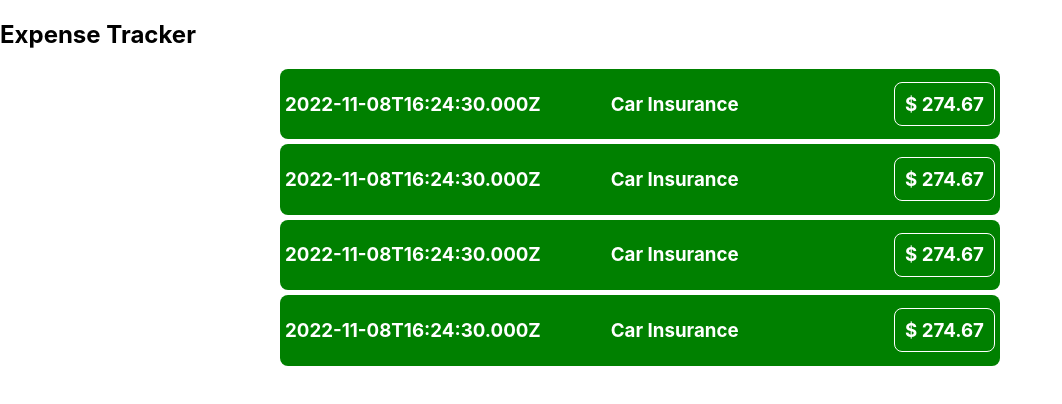
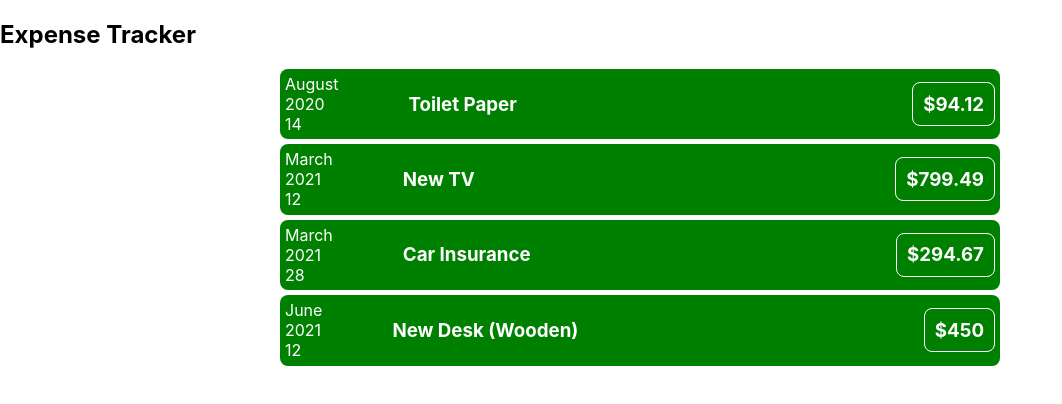
Before and after one commit to austynomilan/expense_tracker, a React (Create React App) app: page / in a window 1280 px wide. Shown: the top 404 px of the page, without its empty margins (0-1062 px from the left). Built offline with nearby package versions, Linux system fonts and the light colour scheme.

Commit message:
reusable component updated

```diff
--- a/src/App.js
+++ b/src/App.js
@@ -2,13 +2,52 @@ import './App.css';
 import Expense from './components/Expense';
 
 function App() {
+
+const expenses = [
+  {
+    id: "e1",
+    title: "Toilet Paper",
+    amount: 94.12,
+    date: new Date(2020, 7, 14),
+  },
+  { id: "e2", title: "New TV", amount: 799.49, date: new Date(2021, 2, 12) },
+  {
+    id: "e3",
+    title: "Car Insurance",
+    amount: 294.67,
+    date: new Date(2021, 2, 28),
+  },
+  {
+    id: "e4",
+    title: "New Desk (Wooden)",
+    amount: 450,
+    date: new Date(2021, 5, 12),
+  },
+];
+
   return (
     <div className='App'>
       <h2>Expense Tracker</h2>
-      <Expense />
-      <Expense />
-      <Expense />
-      <Expense />
+      <Expense
+        title={expenses[0].title}
+        price={expenses[0].amount}
+        date={expenses[0].date}
+      />
+      <Expense
+        title={expenses[1].title}
+        price={expenses[1].amount}
+        date={expenses[1].date}
+      />
+      <Expense
+        title={expenses[2].title}
+        price={expenses[2].amount}
+        date={expenses[2].date}
+      />
+      <Expense
+        title={expenses[3].title}
+        price={expenses[3].amount}
+        date={expenses[3].date}
+      />
     </div>
   );
 }
--- a/src/components/Expense.css
+++ b/src/components/Expense.css
@@ -19,8 +19,8 @@
     justify-content: center;
 }
 
-.date_name h3:first-child{
-    margin-right: 70px;
+.date_name h3{
+    margin-left: 70px;
 }
 
 .price{
--- a/src/components/Expense.jsx
+++ b/src/components/Expense.jsx
@@ -1,18 +1,18 @@
 import React from 'react'
 import './Expense.css'
+import ExpenseDate from './ExpenseDate'
 
-function Expense() {
-    const expenseDate = new Date();
-    const expenseTitle = ' Car Insurance'
-    const expenseAmount = ' 274.67'
+function Expense(props) {
+
+
   return (
-      <div className='expenses_tab'>
+    <div className='expenses_tab'>
       <section className='date_name'>
-              <h3>{ expenseDate.toISOString() }</h3>
-              <h3>{ expenseTitle }</h3>
-    </section>
+        <ExpenseDate date = {props.date} />
+        <h3>{props.title}</h3>
+      </section>
       <section className='price'>
-              <h3> ${ expenseAmount }</h3>
+        <h3> ${props.price}</h3>
       </section>
     </div>
   );
--- /dev/null
+++ b/src/components/ExpenseDate.jsx
@@ -0,0 +1,20 @@
+import React from 'react'
+import './ExpenseDate.css'
+
+
+function ExpenseDate(props) {
+      const month = props.date.toLocaleString("en-US", { month: "long" });
+      const year = props.date.getFullYear();
+      const day = props.date.toLocaleString("en-US", { day: "2-digit" });
+  return (
+    <React.Fragment>
+      <section className='ExpenseDate'>
+        <div>{month}</div>
+        <div>{year}</div>
+        <div>{day}</div>
+      </section>
+    </React.Fragment>
+  );
+}
+
+export default ExpenseDate
```
Also changed, not shown: src/components/ExpenseDate.css (added).
